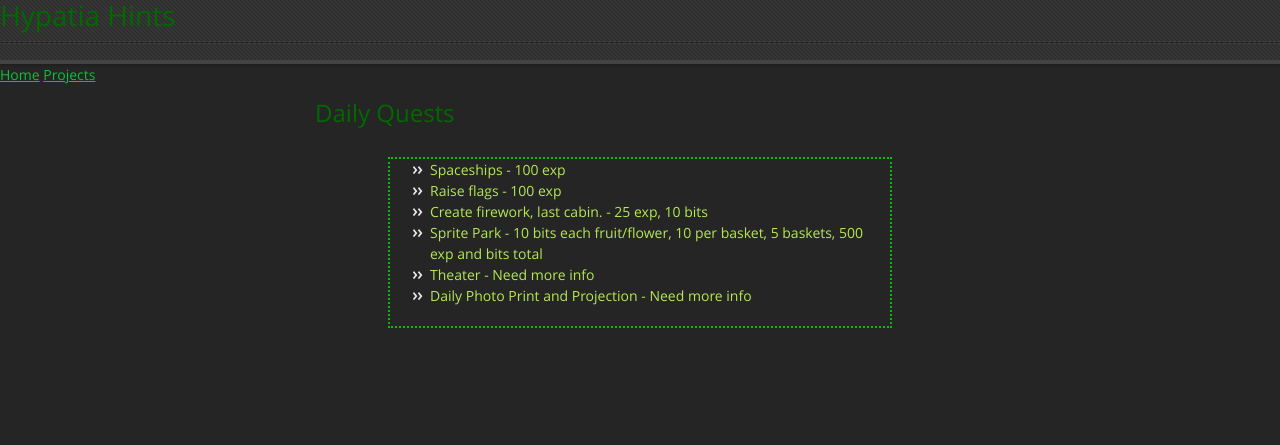
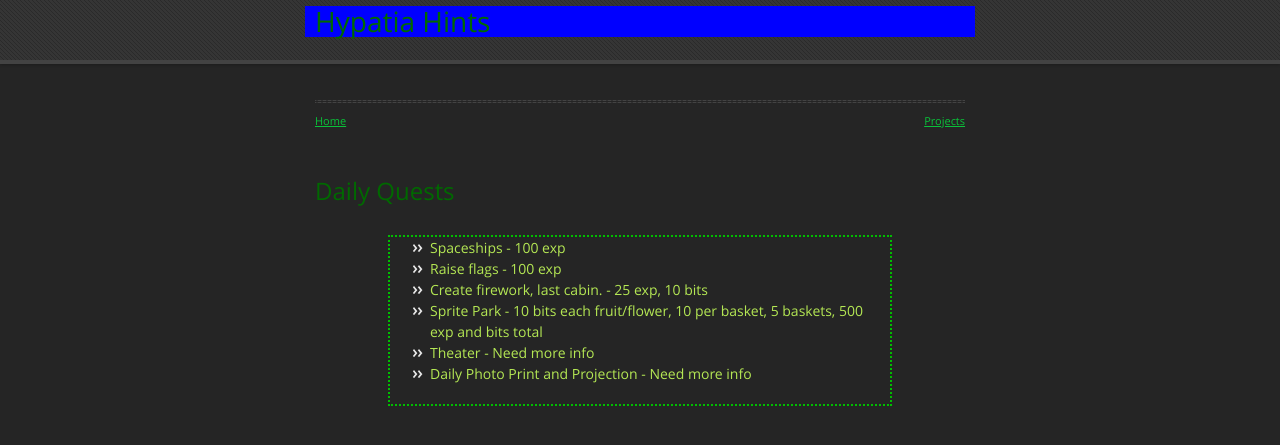
Before and after one commit to LunarTiger/hypatia, a Jekyll site: the page built from index.md, in a window 1280 px wide. Shown: the top 445 px of the page. Built offline with Jekyll 4.4.1, drawn with Linux system fonts in a browser that asks for light colours; our own code applies the rules of GitHub Pages for plain Markdown files.

Commit message:
further testing

```diff
--- a/_layouts/default.html
+++ b/_layouts/default.html
@@ -28,16 +28,21 @@
           {% endif %}
         </nav>
       </div><!-- end header -->
+
       <div id="header">
-        <h1>{{ site.title | default: site.github.repository_name }}</h1>
-        <hr>
-        <span class="credits left"><a href="/">Home</a></span>
-        <span class="credits right"><a href="/projects">Projects</a></span>
+        <nav>
+          <h1>{{ site.title | default: site.github.repository_name }}</h1>
+        </nav>
       </div>
 
     <div class="wrapper">
 
       <section>
+        <div id="title">
+          <hr>
+          <span class="credits left"><a href="/">Home</a></span>
+          <span class="credits right"><a href="/projects">Projects</a></span>
+        </div>
 
         {{ content }}
 
```
